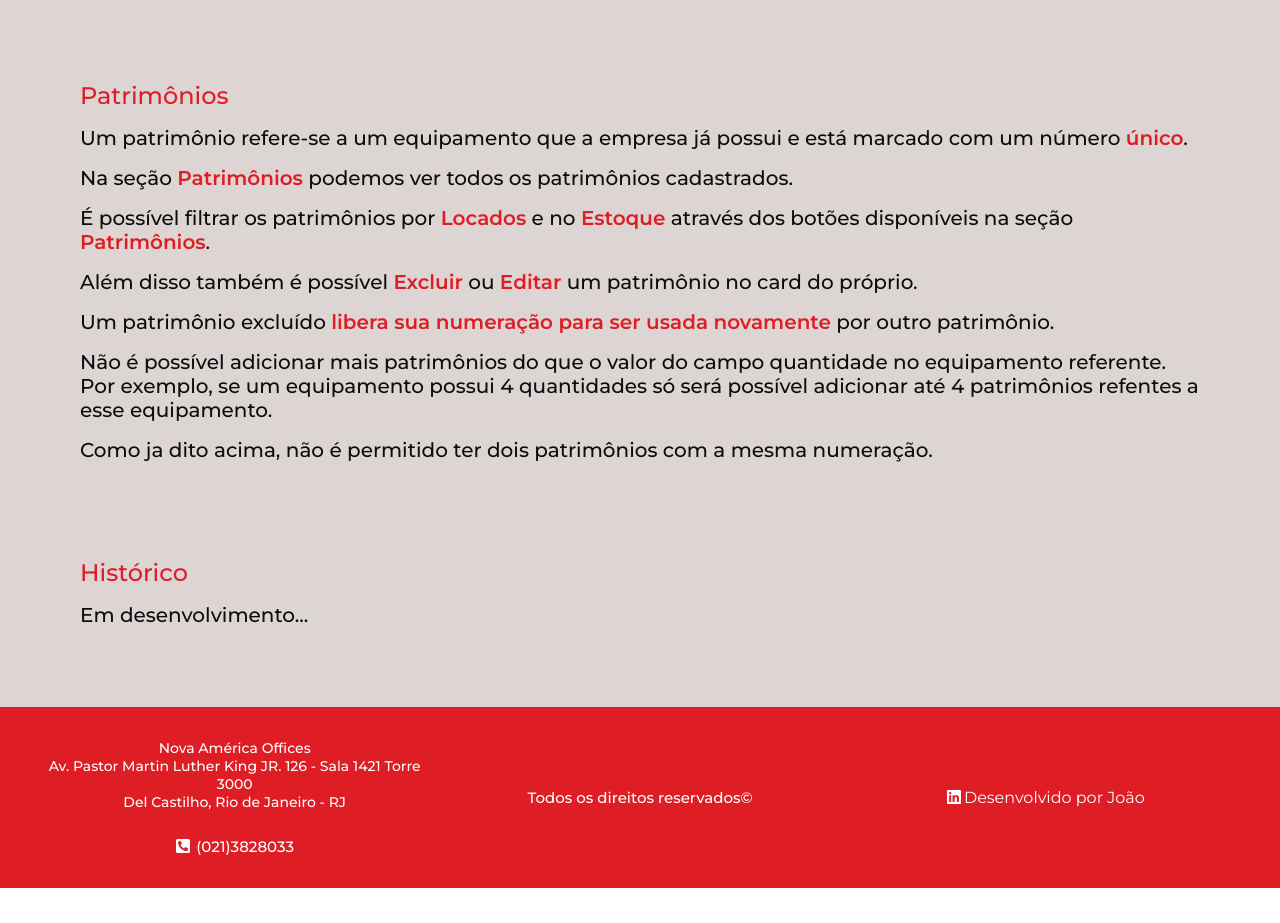
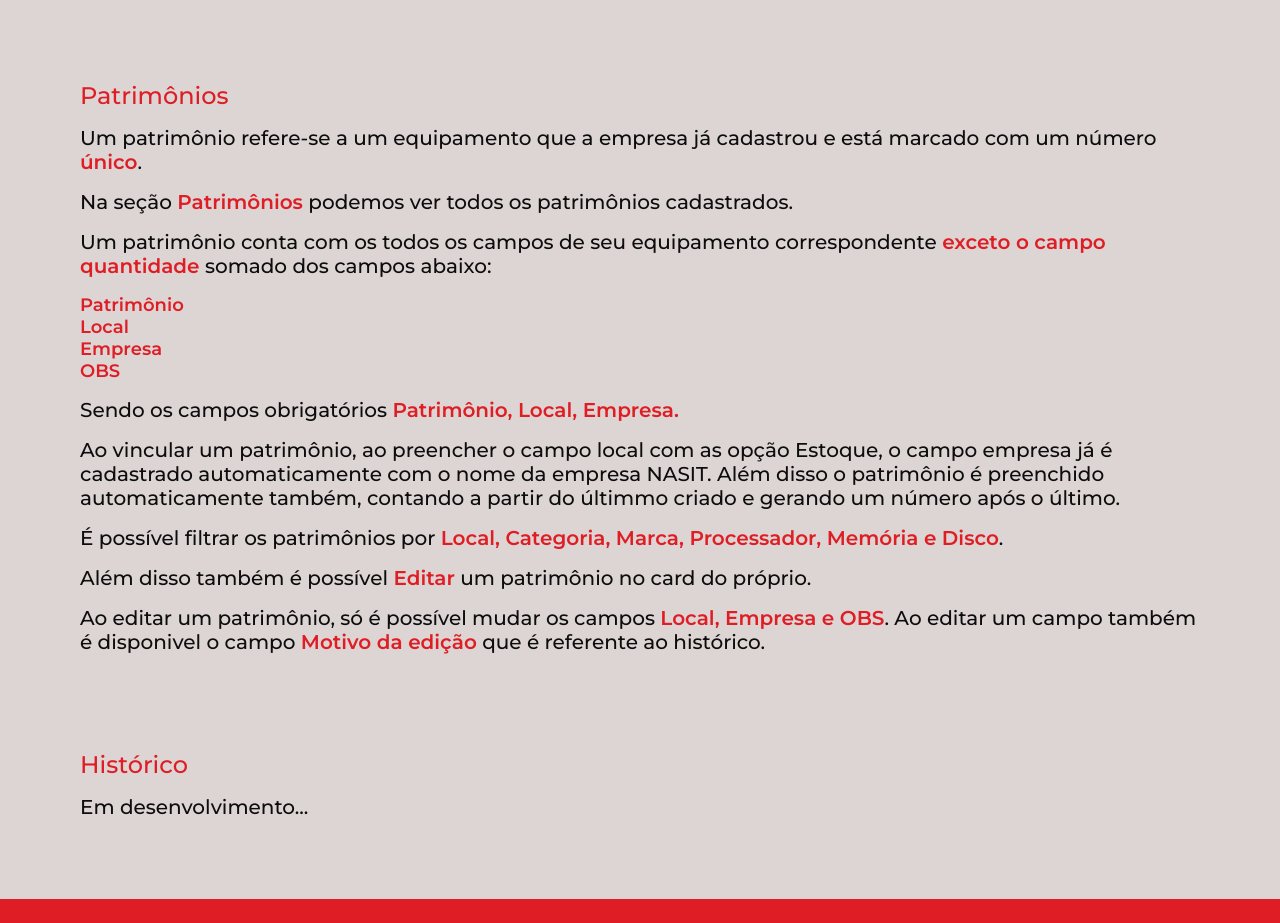
Before and after one commit to joaovictormar/NAStock_front, a React (Vite) app: page /sobre in a window 1280 px wide. Shown: the part 2340-3263 px from the top of the page. Before the commit the page ends 3228 px from the top, so only its background shows below. Built offline with nearby package versions, Linux system fonts and the light colour scheme.

Commit message:
Atualizada documentação da seção de patrimônios

```diff
--- a/src/pages/Sobre/index.jsx
+++ b/src/pages/Sobre/index.jsx
@@ -50,13 +50,20 @@ function Sobre() {
             </div>
             <div className={styles.textos}>
                 <h1 className={styles.textoImportante}>Patrimônios</h1>
-                <h2 className={styles.textoComum}>Um patrimônio refere-se a um equipamento que a empresa já possui e está marcado com um número <strong className={styles.textoMarcado}>único</strong>.</h2>
+                <h2 className={styles.textoComum}>Um patrimônio refere-se a um equipamento que a empresa já cadastrou e está marcado com um número <strong className={styles.textoMarcado}>único</strong>.</h2>
                 <h2 className={styles.textoComum}>Na seção <strong className={styles.textoMarcado}>Patrimônios</strong> podemos ver todos os patrimônios cadastrados.</h2>
-                <h2 className={styles.textoComum}>É possível filtrar os patrimônios por <strong className={styles.textoMarcado}>Locados</strong> e no <strong className={styles.textoMarcado}>Estoque</strong> através dos botões disponíveis na seção <strong className={styles.textoMarcado}>Patrimônios</strong>.</h2>
-                <h2 className={styles.textoComum}>Além disso também é possível <strong className={styles.textoMarcado}>Excluir</strong> ou <strong className={styles.textoMarcado}>Editar</strong> um patrimônio no card do próprio.</h2>
-                <h2 className={styles.textoComum}>Um patrimônio excluído <strong className={styles.textoMarcado}>libera sua numeração para ser usada novamente</strong> por outro patrimônio.</h2>
-                <h2 className={styles.textoComum}>Não é possível adicionar mais patrimônios do que o valor do campo quantidade no equipamento referente. Por exemplo, se um equipamento possui 4 quantidades só será possível adicionar até 4 patrimônios refentes a esse equipamento.</h2>
-                <h2 className={styles.textoComum}>Como ja dito acima, não é permitido ter dois patrimônios com a mesma numeração.</h2>
+                <h2 className={styles.textoComum}>Um patrimônio conta com os todos os campos de seu equipamento correspondente <strong className={styles.textoMarcado}>exceto o campo quantidade</strong> somado dos campos abaixo:</h2>
+                <ul className={styles.lista}>
+                    <li className={styles.textoLista}>Patrimônio</li>
+                    <li className={styles.textoLista}>Local</li>
+                    <li className={styles.textoLista}>Empresa</li>
+                    <li className={styles.textoLista}>OBS</li>
+                </ul>
+                <h2 className={styles.textoComum}>Sendo os campos obrigatórios <strong className={styles.textoMarcado}>Patrimônio, Local, Empresa.</strong></h2>
+                <h2 className={styles.textoComum}>Ao vincular um patrimônio, ao preencher o campo local com as opção Estoque, o campo empresa já é cadastrado automaticamente com o nome da empresa NASIT. Além disso o patrimônio é preenchido automaticamente também, contando a partir do últimmo criado e gerando um número após o último.</h2>
+                <h2 className={styles.textoComum}>É possível filtrar os patrimônios por <strong className={styles.textoMarcado}>Local, Categoria, Marca, Processador, Memória e Disco</strong>.</h2>
+                <h2 className={styles.textoComum}>Além disso também é possível <strong className={styles.textoMarcado}>Editar</strong> um patrimônio no card do próprio.</h2>
+                <h2 className={styles.textoComum}>Ao editar um patrimônio, só é possível mudar os campos <strong className={styles.textoMarcado}>Local, Empresa e OBS</strong>. Ao editar um campo também é disponivel o campo <strong className={styles.textoMarcado}>Motivo da edição</strong> que é referente ao histórico.</h2>
             </div>
             <div className={styles.textos}>
                 <h1 className={styles.textoImportante}>Histórico</h1>
```
